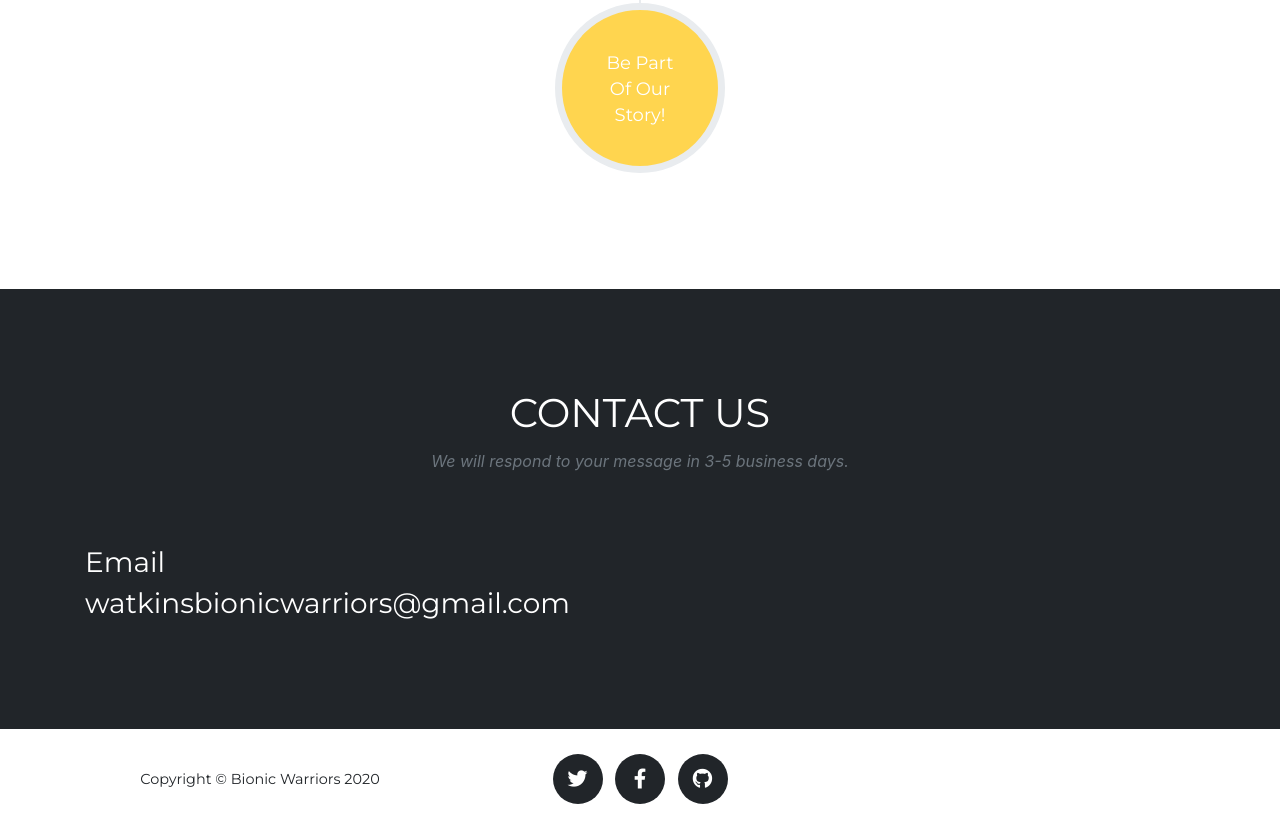
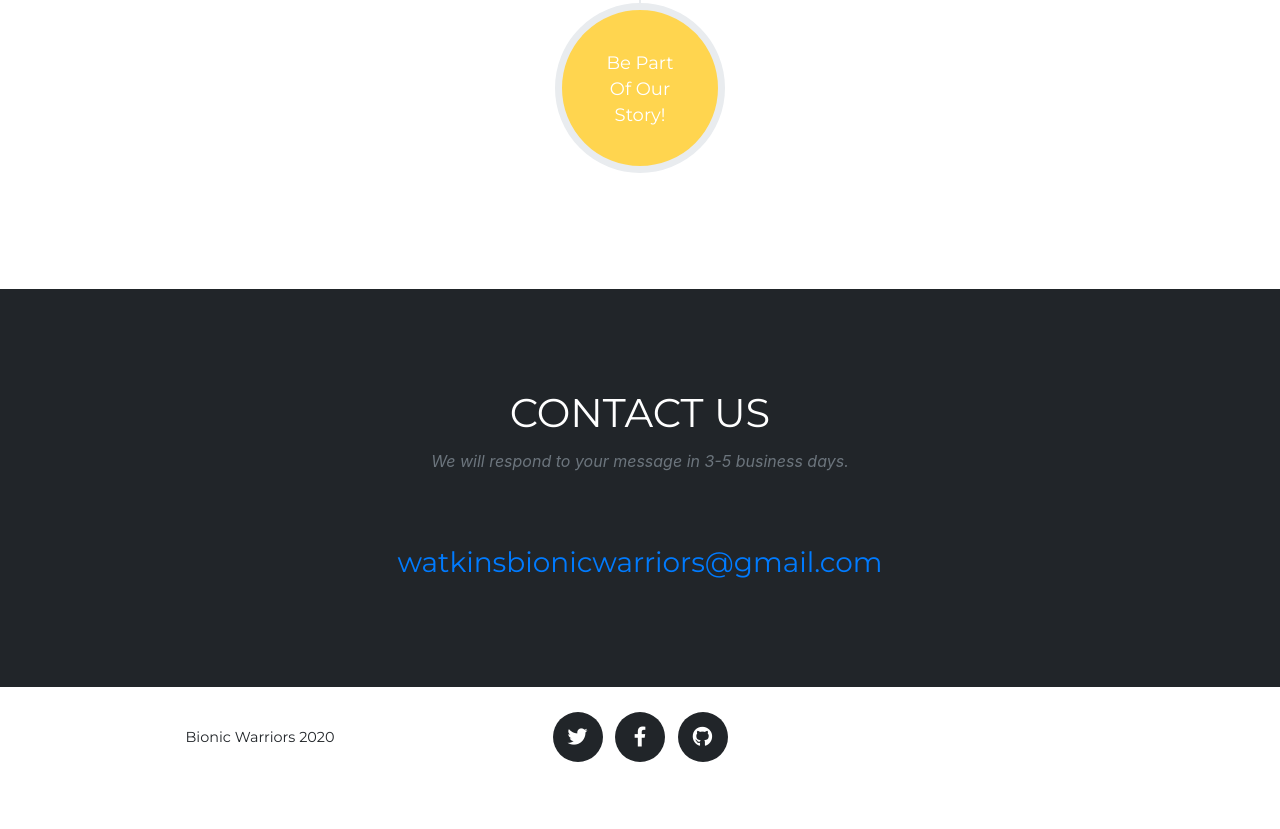
Before and after one commit to FRC6834/Website, a website with bundled scripts: page index.htm in a window 1280 px wide. Shown: the part 4537-5366 px from the top of the page. After the commit the page ends 5324 px from the top, so only its background shows below. Built offline with nearby package versions, Linux system fonts and the light colour scheme; files whose address does not match are found by name; a web font is replaced by a local one.

Commit message:
contact page; -ik

```diff
--- a/index.htm
+++ b/index.htm
@@ -303,9 +303,9 @@
         </div>
       </div>
       <div class="row">
-        <div class="col-md-4">
-          <h3 class="section-heading">Email</h2>
-          <h3 class="section-heading">watkinsbionicwarriors@gmail.com</h2>
+        <div class="col-lg-12 text-center">
+          <h3 class="section-heading text-center"><a href="mailto:watkinsbionicwarriors@gmail.com">watkinsbionicwarriors@gmail.com</a></h3>
+          <h3 class="section-heading text-center"><a href=""></a></h3>
         </div>
       </div>
     </div>
@@ -317,7 +317,7 @@
     <div class="container">
       <div class="row align-items-center">
         <div class="col-md-4">
-          <span class="copyright">Copyright &copy; Bionic Warriors 2020</span>
+          <span class="copyright">Bionic Warriors 2020</span>
         </div>
         <div class="col-md-4">
           <ul class="list-inline social-buttons">
```
